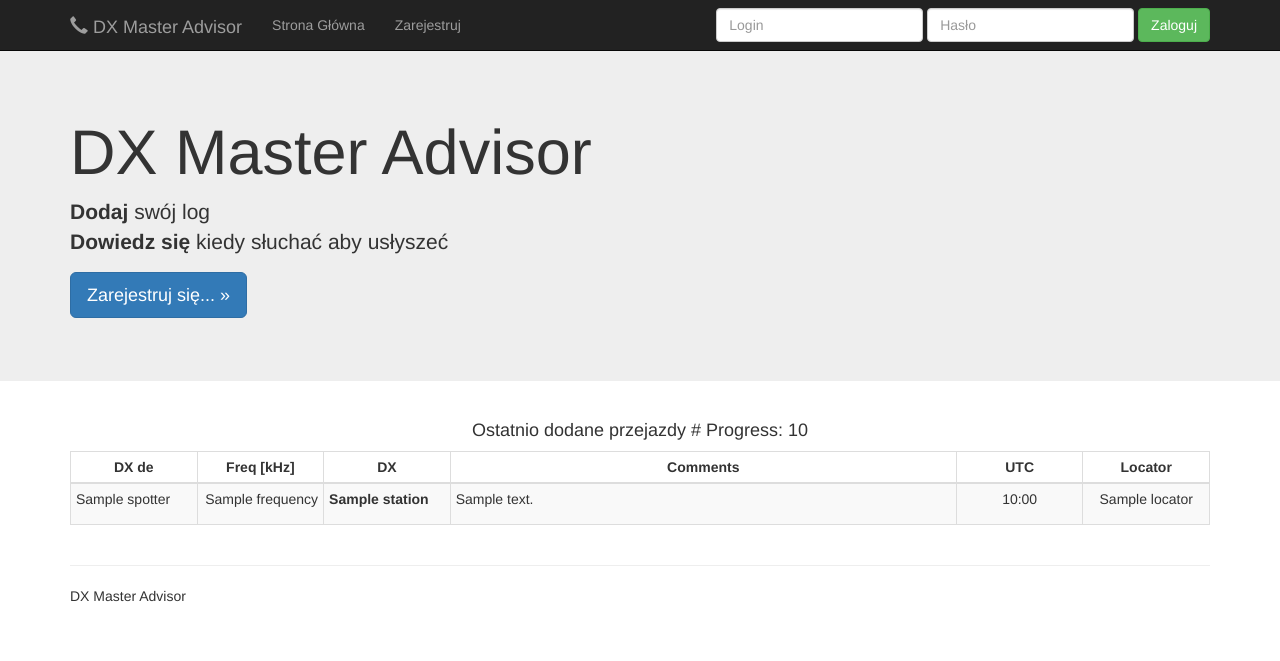
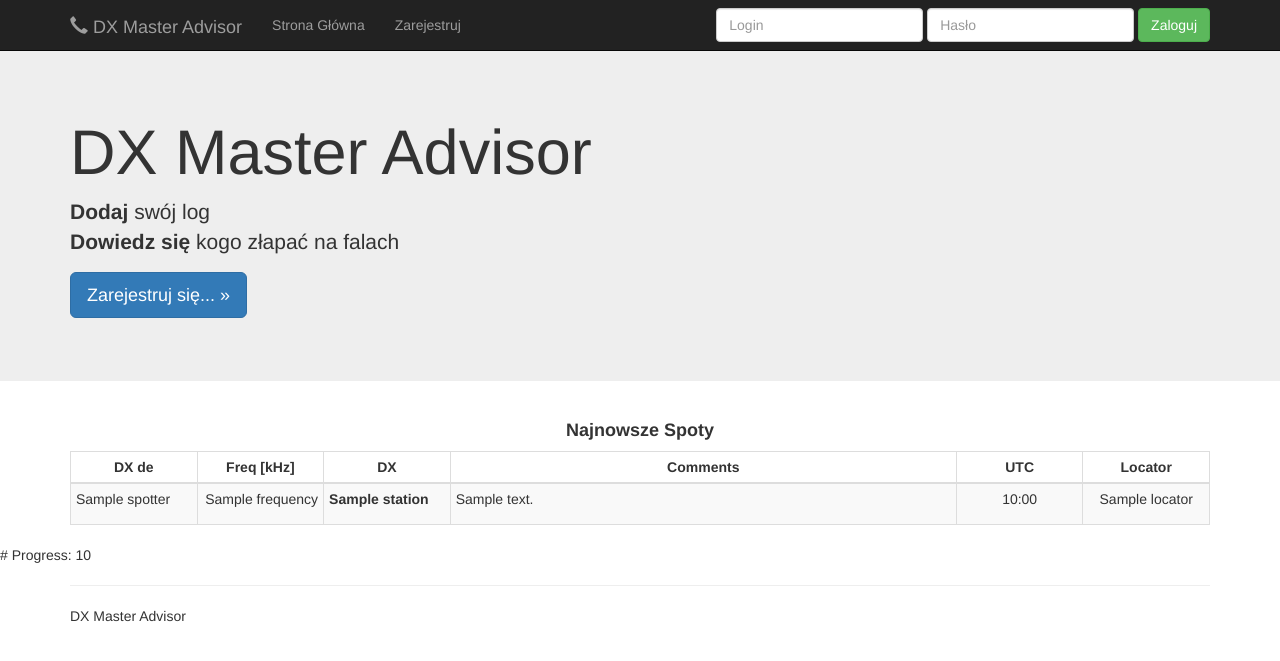
Before and after one commit to szwagier90/DXClusterMaster, a Django app: template project/dx/templates/dx/index.html in a window 1280 px wide. Shown: the top 661 px of the page. Run offline with Django 3.2, Linux system fonts and the light colour scheme; the template is opened without the code that fills it: most values are stand-ins (such as "Sample title", 1, 10 or a date in 2020); some libraries are stand-ins or nearby versions.

Commit message:
Change content on index page

```diff
--- a/project/dx/templates/dx/index.html
+++ b/project/dx/templates/dx/index.html
@@ -7,7 +7,7 @@
             <div class="container">
                 <h1>DX Master Advisor</h1>
                 <p><strong>Dodaj</strong> swój log<br />
-                <strong>Dowiedz się</strong> kiedy słuchać aby usłyszeć<br />
+                <strong>Dowiedz się</strong> kogo złapać na falach<br />
             {% if not user.is_authenticated %}
                 <p><a href="{% url 'register' %}" class="btn btn-primary btn-lg" role="button">Zarejestruj się... &raquo;</a></p>
             {% endif %}
@@ -17,7 +17,7 @@
         <div class="container">
             <div class="row">
                 <div class="col-md-12">
-                    <h4><center>Ostatnio dodane przejazdy # Progress: {{ progress }}</center></h4>
+                    <h4><center><b>Najnowsze Spoty</b></center></h4>
                     <table class="table table-bordered table-condensed table-striped">
                         <thead>
                             <tr>
@@ -70,5 +70,5 @@
                 </div>
             </div>
         </div>
-
+ # Progress: {{ progress }}
 {% endblock content %}
```
